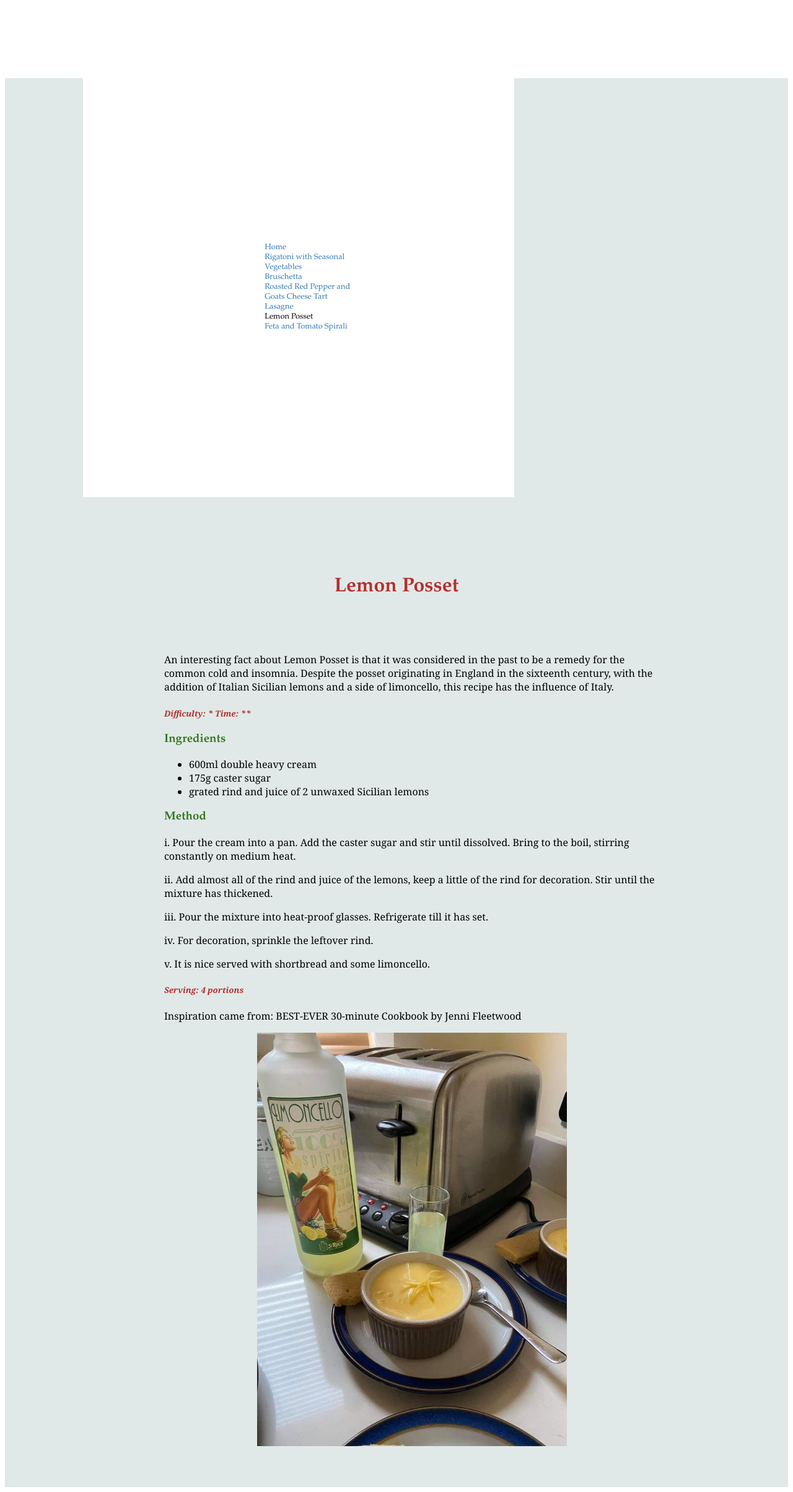
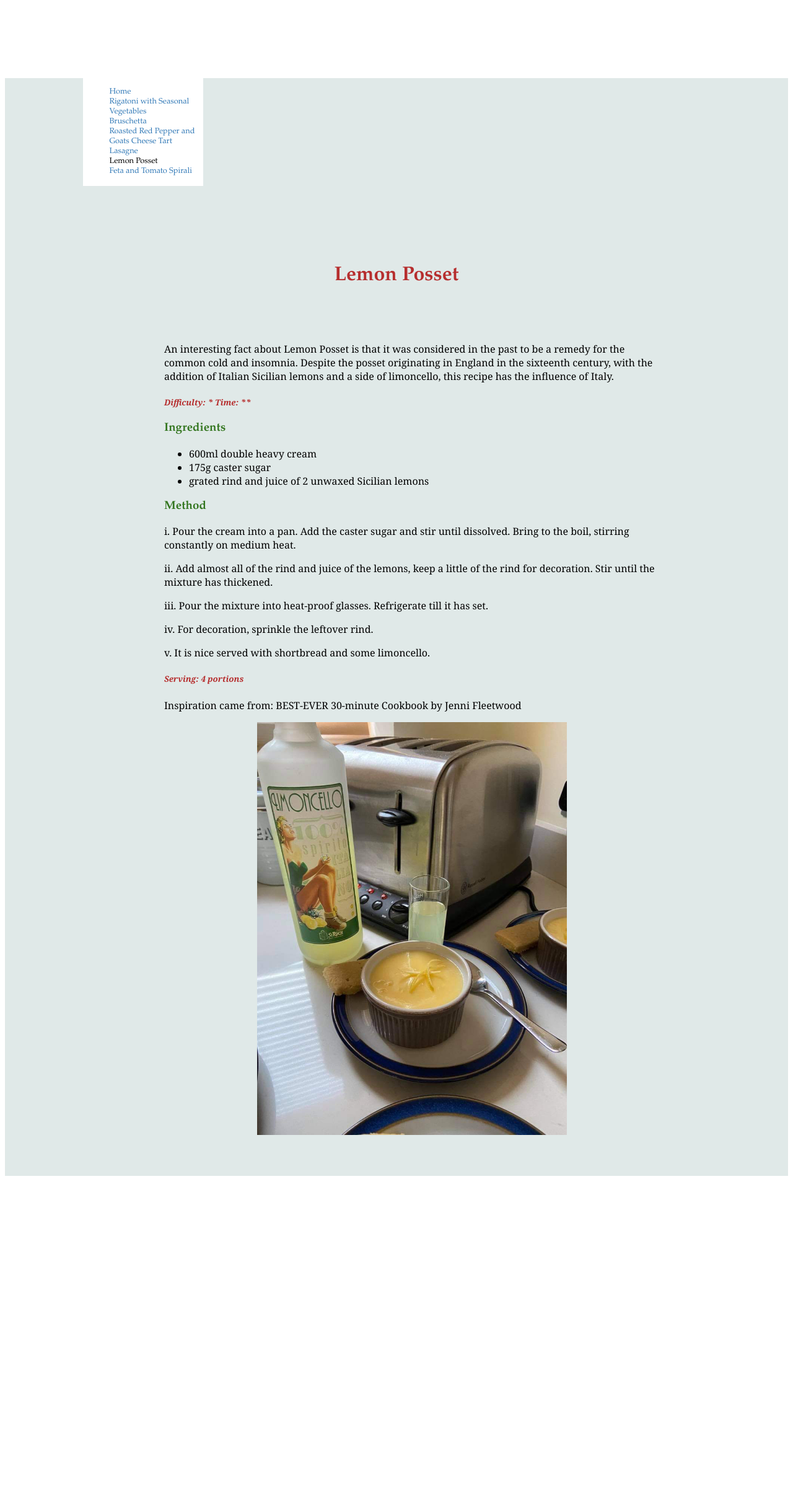
Before and after one commit to Hol1999/Hollyrecipewebsite, a Jekyll site: the page built from _recipes/recipe4.md, in a window 1280 px wide. Shown: the whole page at 62% size. Built offline with Jekyll 4.4.1, drawn with Linux system fonts in a browser that asks for light colours; after the commit the page ends 1905 px from its top, so only the background shows below that.

Commit message:
Update recipes.css

```diff
--- a/styles/recipes.css
+++ b/styles/recipes.css
@@ -143,7 +143,7 @@ width: 15%;
 font-size: 80%;
 font color: rgb(50,117,30);
 font-family: Garamond, georgia, monospace, serif;
-padding: 20% 20%;
+padding: 2px;
 margin: 10% 10%;
  background-color: white;
 
```
